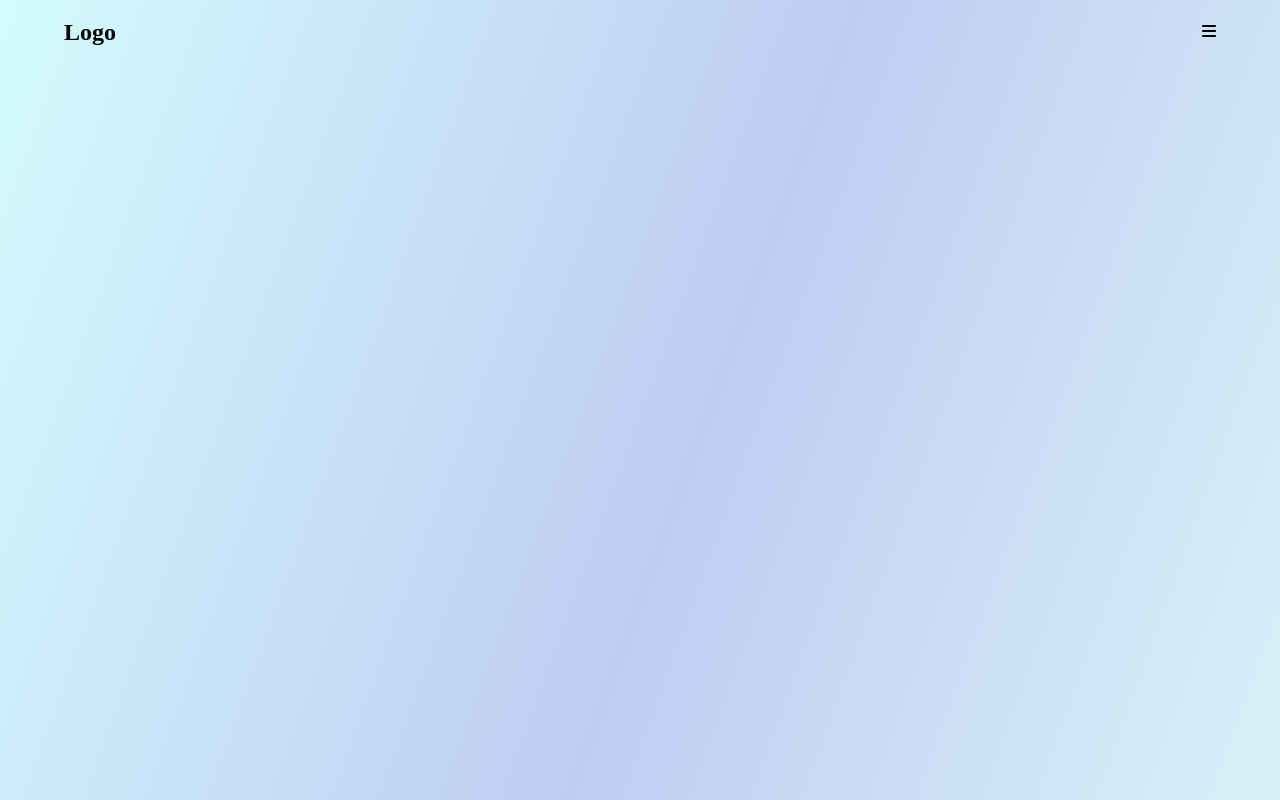
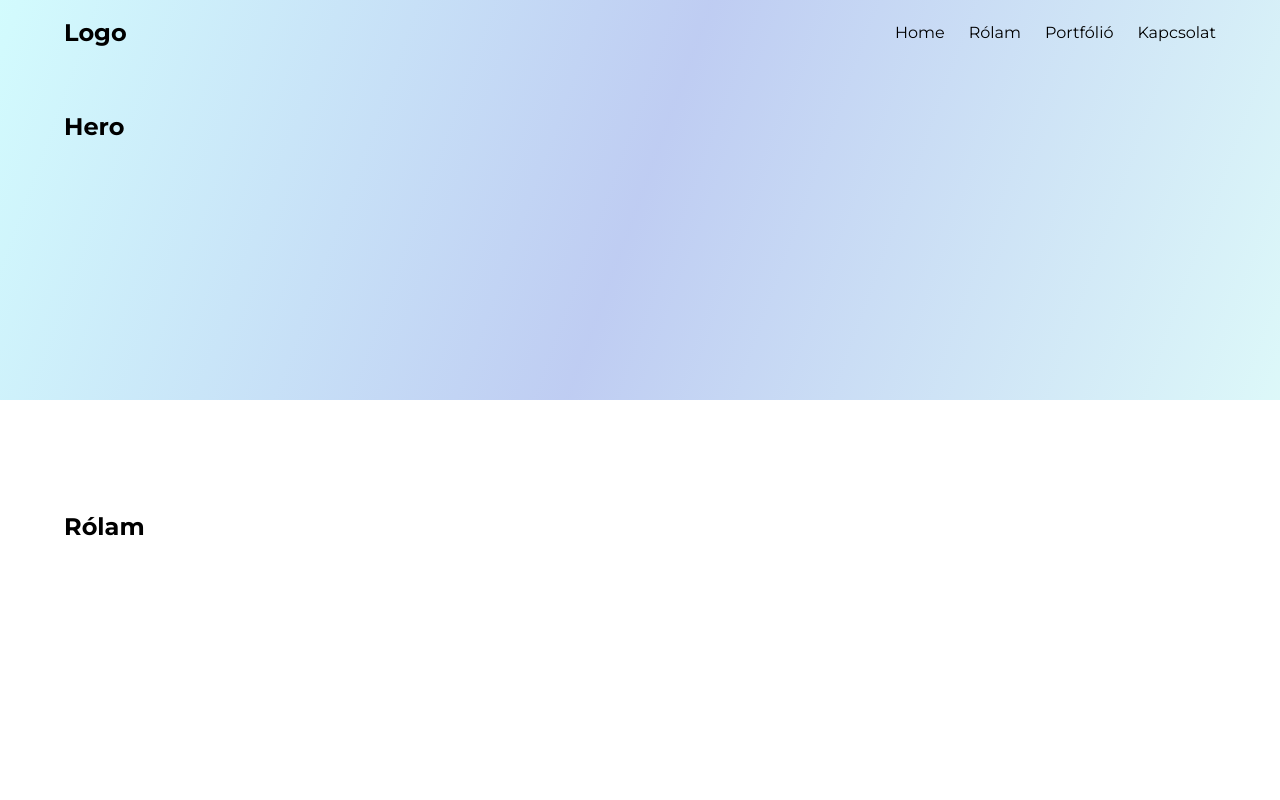
Before and after one commit to PriskinZsuzsanna/priskinzsuzsanna.github.io, an Angular app: page / in a window 1280 px wide. Shown: the top 800 px of the page. Built offline with nearby package versions, Linux system fonts and the light colour scheme.

Commit message:
layout, anchors

```diff
--- /dev/null
+++ b/src/app/app-routing.module.ts
@@ -0,0 +1,16 @@
+import { NgModule } from '@angular/core';
+import { RouterModule, Routes, ExtraOptions } from '@angular/router';
+
+const routes: Routes = [
+];
+
+const routerOptions: ExtraOptions = {
+  scrollPositionRestoration: 'enabled',
+  anchorScrolling:'enabled',
+}
+
+@NgModule({
+  imports: [RouterModule.forRoot(routes, routerOptions)],
+  exports: [RouterModule]
+})
+export class AppRoutingModule { }
--- a/src/app/app.component.html
+++ b/src/app/app.component.html
@@ -1,35 +1,44 @@
-<header>
+<section  id="hero" class="hero">
+  <header [ngClass]="menuOpen ? 'open' : '' ">
+
       <nav>
         <div class="logo">
           <h2>Logo</h2>
         </div>
-    <ul [ngClass]="menuOpen ? 'open' : '' ">
-      <li>Home</li>
-      <li>Rólam</li>
-      <li>Portfólió</li>
-      <li>Kapcsolat</li>
+        <ul  [ngClass]="menuOpen ? 'open' : '' ">
+          <li><a (click)="jump('hero')" >Home</a></li>
+          <li><a (click)="jump('about')" >Rólam</a></li>
+          <li><a (click)="jump('portfolio')">Portfólió</a></li>
+          <li><a (click)="jump('contact')">Kapcsolat</a></li>
         </ul>
         <div class="menu-toggle">
           <fa-icon *ngIf="!menuOpen" [icon]="faBars" (click)="toggleMenu()"></fa-icon>
           <fa-icon *ngIf="menuOpen" [icon]="faClose" (click)="toggleMenu()"></fa-icon>
         </div>
       </nav>
+
   </header>
-
-<section class="hero">
-  <div class="container"></div>
+  <div class="container">
+    <h1>Hero</h1>
+  </div>
 </section>
 
-<section class="about">
-  <div class="container"></div>
+<section   id="about" class="about">
+  <div class="container">
+    <h1>Rólam</h1>
+  </div>
 </section>
 
-<section class="portfolio">
-  <div class="container"></div>
+<section  id="portfolio" class="portfolio">
+  <div class="container">
+    <h1>Portfólió</h1>
+  </div>
 </section>
 
-<section class="contact">
-  <div class="container"></div>
+<section id="contact" class="contact">
+  <div class="container">
+    <h1>Kapcsolat</h1>
+  </div>
 </section>
 
 <footer>
--- a/src/app/app.component.ts
+++ b/src/app/app.component.ts
@@ -1,5 +1,6 @@
 import { Component } from '@angular/core';
 import { faBars, faClose } from '@fortawesome/free-solid-svg-icons';
+import { Router } from '@angular/router'
 
 @Component({
   selector: 'app-root',
@@ -14,7 +15,7 @@ export class AppComponent {
 
   menuOpen: boolean = false
 
-  constructor(){
+  constructor(private router: Router){
 
   }
 
@@ -22,5 +23,10 @@ export class AppComponent {
     this.menuOpen = !this.menuOpen
   }
 
+  jump(fragment:any){
+    console.log(fragment)
+    this.router.navigateByUrl('/#'+fragment)
+  }
+
 
 }
--- a/src/app/app.module.ts
+++ b/src/app/app.module.ts
@@ -3,14 +3,16 @@ import { BrowserModule } from '@angular/platform-browser';
 
 import { AppComponent } from './app.component';
 import { FontAwesomeModule } from '@fortawesome/angular-fontawesome';
+import { AppRoutingModule } from './app-routing.module';
 
 @NgModule({
   declarations: [
-    AppComponent
+    AppComponent,
   ],
   imports: [
     BrowserModule,
-    FontAwesomeModule
+    FontAwesomeModule,
+    AppRoutingModule
   ],
   providers: [],
   bootstrap: [AppComponent]
--- a/src/styles/_base.scss
+++ b/src/styles/_base.scss
@@ -1,15 +1,29 @@
+
+@import url('https://fonts.googleapis.com/css2?family=Montserrat:wght@400;500;600;700;800&display=swap');
+
+
 * {
     box-sizing: border-box;
     padding: 0;
     margin: 0;
+    font-family: 'Montserrat', sans-serif;
+}
+
+html {
+    scroll-behavior: smooth;
 }
 
 ul {
     list-style: none;
 }
 
+li {
+    cursor: pointer;
+}
+
 a {
     text-decoration: none;
+    cursor: pointer;
 }
 
 body {
@@ -28,6 +42,8 @@ app-root {
 
 section {
     width: 100%;
+    height: 50vh;
+    padding-top: 4rem;
 
     .container {
         padding-inline: 5%;
--- a/src/styles/_header.scss
+++ b/src/styles/_header.scss
@@ -5,6 +5,8 @@ header {
     top:0;
     left: 0;
     right: 0;
+    transition: all .5s ease-in-out;
+    z-index: 100;
 
     nav {
         width: 100%;
@@ -15,25 +17,59 @@ header {
         align-items: center;
 
         ul {
-            display: none;
-        }
-
-        ul.open {
             position: absolute;
-            inset: 0;
-            top: 4rem;
             width: 100%;
-            min-height: 100vh;
+            height: 100vh;
+            left:-100%;
+            right:0;
+            top: 0;
             display: flex;
             flex-direction: column;
             align-items: center;
             justify-content: center;
             gap: 1.5rem;
-            background: var(--gradient);
+            background: var(--nav-bg);
+            transition: all .5s ease-in-out;
+            z-index: -1;
+
+            @media screen and (min-width:900px){
+                position: relative;
+                flex-direction: row;
+                inset:0;
+                width: auto;
+                height: auto;
+                background: transparent;
+                z-index: 1;
+            }
+
         }
 
-        fa-icon {
-            z-index: 100;
+        ul.open {
+            left:0;
+
+            a {
+                color: #fff;
+                font-size: 1.5rem;
+
+            }
         }
+
+        .menu-toggle {
+
+            @media screen and (min-width:900px){
+                display: none;
+            }
+
+            fa-icon {
+                font-size: 1.2rem;
+                z-index: 100;
+                cursor: pointer;
+            }
+        }
+
     }
 }
+
+header.open {
+    color: #fff;
+}
--- a/src/styles/_hero.scss
+++ b/src/styles/_hero.scss
@@ -1,4 +1,4 @@
 .hero {
     background: var(--gradient);
-    min-height: 150vh;
+    min-height: 50vh;
 }
--- a/src/styles/_variables.scss
+++ b/src/styles/_variables.scss
@@ -5,6 +5,7 @@ $l-gradient-3: #23d3d928;
 $l-primary: #587cde;
 $l-color: #23d3d9;
 $l-bg: #fff;
+$l-open-nav: #587cde;
 
 //Dark theme
 $d-gradient-1: #000;
@@ -13,18 +14,21 @@ $d-gradient-3: #2f2e2e;
 $d-primary: #fff;
 $d-color: #fe2c5d;
 $d-bg: #000;
+$d-open-nav: #000;
 
 @mixin light(){
     --gradient: #{linear-gradient(110deg, $l-gradient-1, $l-gradient-2, $l-gradient-3)};
     --primary: #{$l-primary};
     --color: #{$l-color};
     --bg: #{$l-bg};
+    --nav-bg: #{$l-open-nav};
 }
 @mixin dark(){
     --gradient: #{linear-gradient(110deg, $d-gradient-1, $d-gradient-2, $d-gradient-3)};
     --primary: #{$d-primary};
     --color: #{$d-color};
     --bg: #{$d-bg};
+    --nav-bg: #{$d-open-nav};
 }
 
 body{
```
Lines whose indentation alone changed are shown as unchanged.
